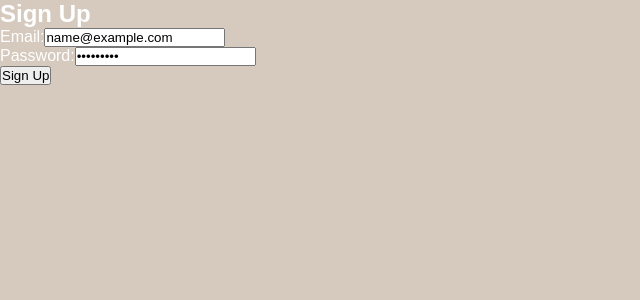
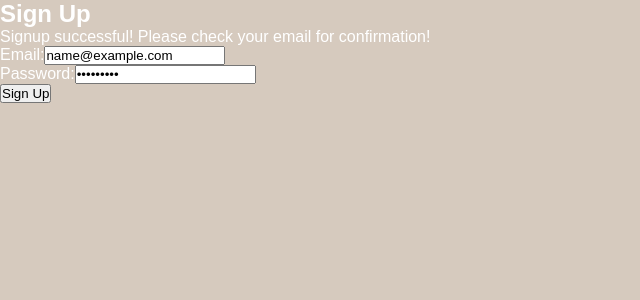
Before and after one commit to nmingora/Accessibility_WebApp, a React (Create React App) app in the folder client/udchat/: page /SignUp in a window 1280 px wide. Both pictures are taken after typing "name@example.com", "Sample123" into the empty fields and a click on the button "Sign Up". Shown: the top 300 px of the page, without its empty margins (0-640 px from the left). Built offline with nearby package versions, Linux system fonts and the light colour scheme.

Commit message:
furnishing sign up page

```diff
--- a/client/udchat/src/Components/SignUp.js
+++ b/client/udchat/src/Components/SignUp.js
@@ -4,6 +4,7 @@ import { useState } from "react";
 const Signup = () => {
   const [email, setEmail] = useState('')
   const [password, setPassword] = useState('')
+  const [signupSuccess, setSignupSuccess] = useState(false);
 
   const handleEmailChange = (e) => {
     setEmail(e.target.value);
@@ -18,11 +19,14 @@ const Signup = () => {
     // Handle signup logic (e.g., send data to a server)
     console.log('Email:', email);
     console.log('Password:', password);
+
+    setSignupSuccess(true);
   };
 
   return (
     <div>
       <h2>Sign Up</h2>
+      {signupSuccess && <p>Signup successful! Please check your email for confirmation!</p>}
       <form onSubmit={handleSubmit}>
         <label>
           Email:
--- a/client/udchat/src/index.js
+++ b/client/udchat/src/index.js
@@ -2,7 +2,8 @@ import React from 'react';
 import ReactDOM from 'react-dom/client';
 import App from './Components/App';
 import './index.css'
-
+import './Components/Home.css';
+import './Components/NavBar.css';
 
 const root = ReactDOM.createRoot(document.getElementById('root'));
 root.render(
```
